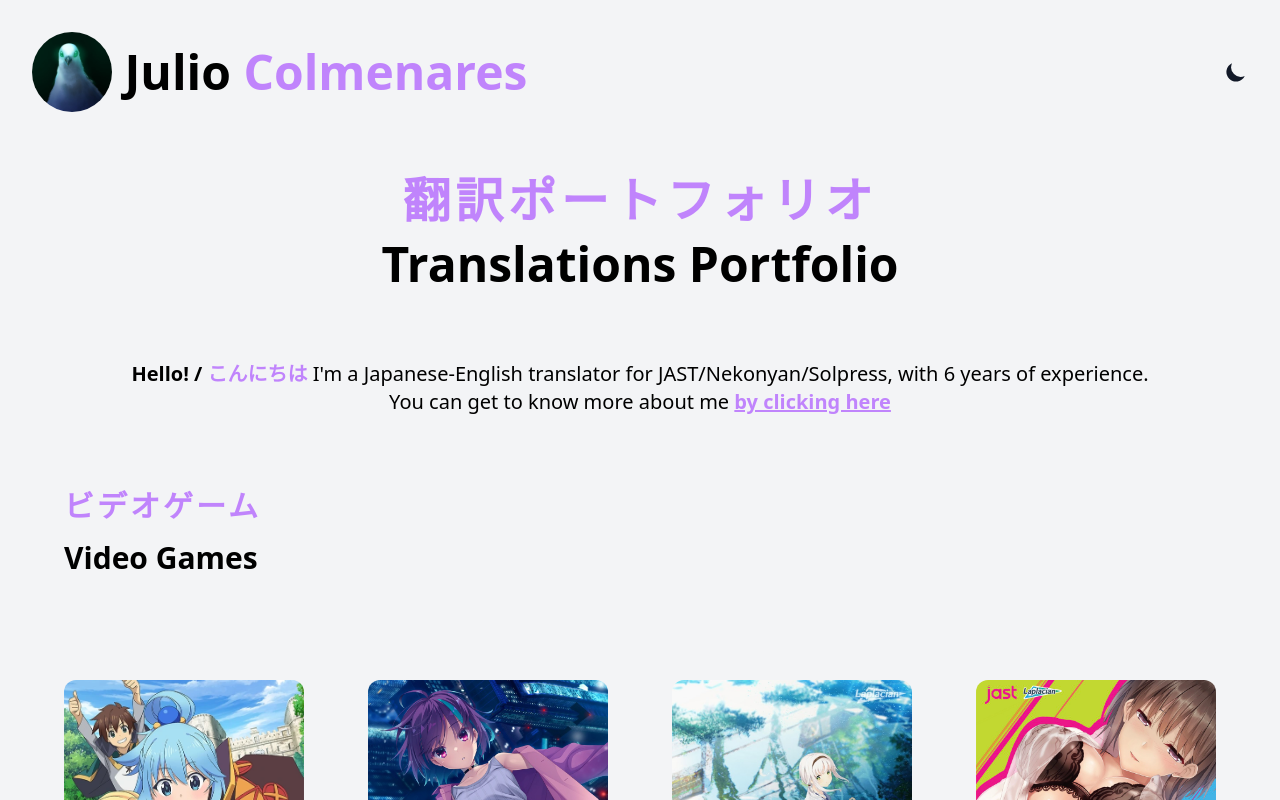
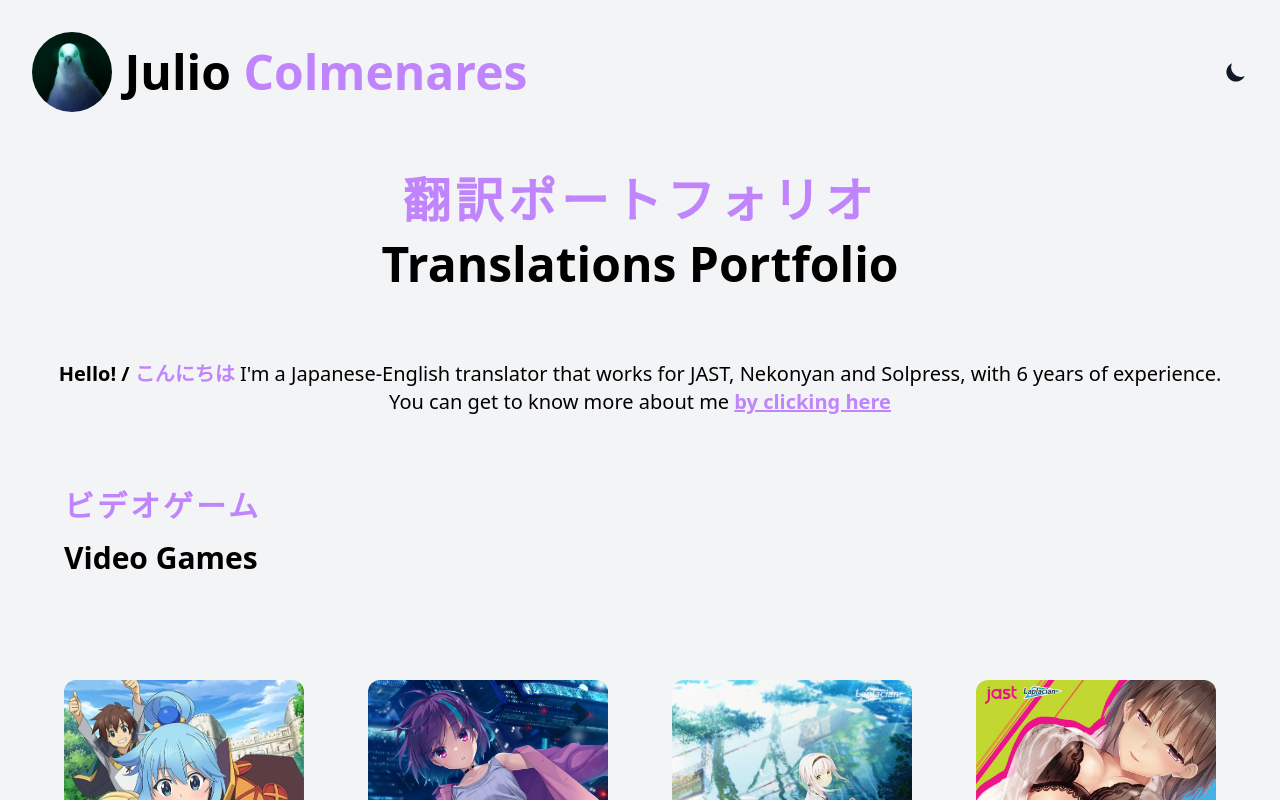
Before and after one commit to soygabrielnunez/translations-portfolio, a Vue app: page / in a window 1280 px wide. Shown: the top 800 px of the page. Built offline with nearby package versions, Linux system fonts and the light colour scheme; the HTML template or start-up script is replaced by a standard one.

Commit message:
refactor: 💬

```diff
--- a/src/components/pages/PortfolioPage.vue
+++ b/src/components/pages/PortfolioPage.vue
@@ -1,6 +1,6 @@
 <template>
   <section-title text="translations portfolio" japaneseText="翻訳ポートフォリオ" />
-  <p class="text-center dark:text-gray-50 md:text-xl"><span class="font-semibold">Hello! / <span translate="no" class="text-purple-400">こんにちは</span></span> I'm a Japanese-English translator for JAST/Nekonyan/Solpress, with {{ yearsOfExperience }} years of experience.
+  <p class="text-center dark:text-gray-50 md:text-xl"><span class="font-semibold">Hello! / <span translate="no" class="text-purple-400">こんにちは</span></span> I'm a Japanese-English translator that works for JAST, Nekonyan and Solpress, with {{ yearsOfExperience }} years of experience.
   <br />
   You can get to know more about me <router-link to="/about-me"><span class="text-purple-400 font-semibold underline">by clicking here</span></router-link>
   </p>
```
